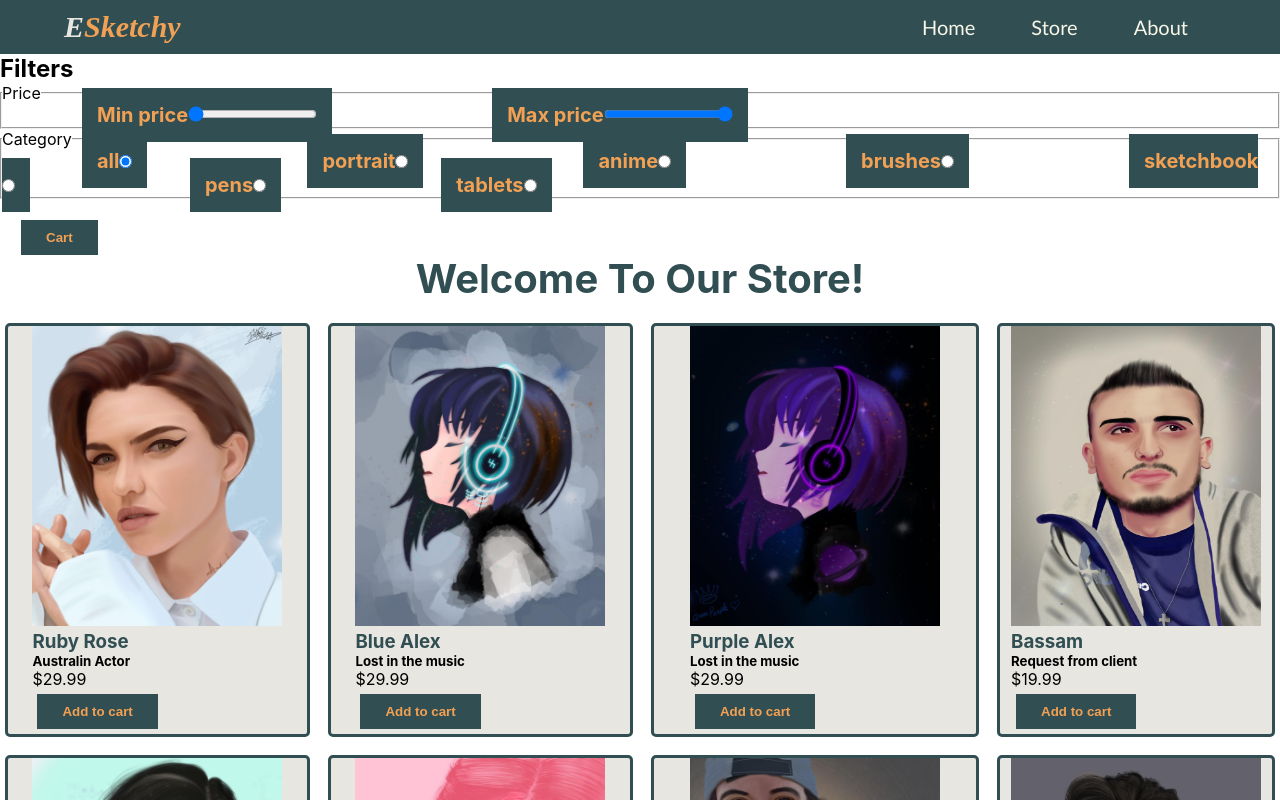
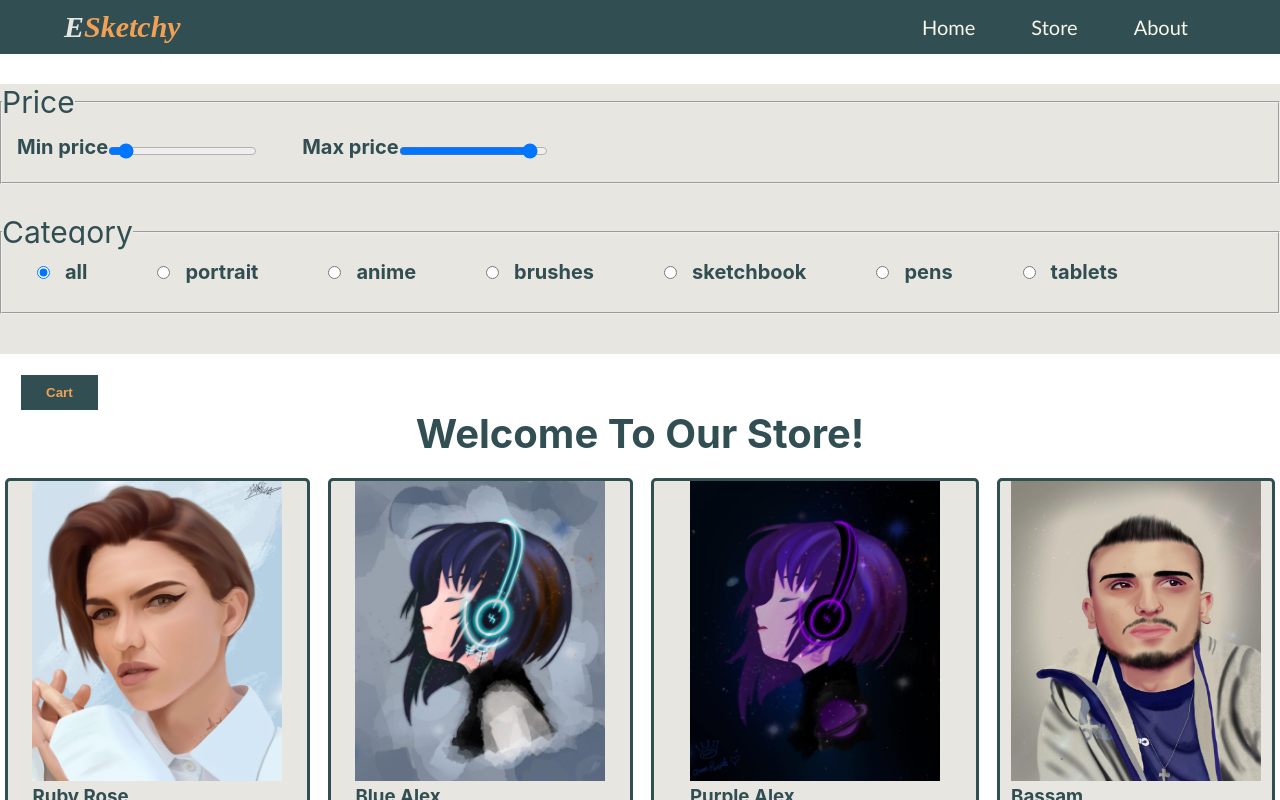
Before and after one commit to WebAhead8/e-Sketchy, a React (Create React App) app in the folder e-sketchy/: page /store in a window 1280 px wide. Shown: the top 800 px of the page. Built offline with nearby package versions, Linux system fonts and the light colour scheme.

Commit message:
fixing store style

```diff
--- a/e-sketchy/src/components/Cart.js
+++ b/e-sketchy/src/components/Cart.js
@@ -21,17 +21,12 @@ function Cart({ totalPrice, array }) {
       <button onClick={() => setToggle(!toggle)}>Cart</button>
       {toggle && (
         <div className="cartdiv">
-          <div>
           <i>Items In Your Cart </i>
           <br />
-            {/* {array.map((item) => {
-              <h7>{item}</h7>;
-            })} */}
           {array}
           <br />$ Total Price :{totalPrice.toFixed(2)}
           <br />
           <a href="checkout">Proceed to checkout</a>
-          </div>
         </div>
       )}
     </div>
--- a/e-sketchy/src/components/CategoryFilter.js
+++ b/e-sketchy/src/components/CategoryFilter.js
@@ -1,4 +1,5 @@
 import React from "react";
+import "../style/Filters.css";
 
 const categories = [
   "all",
@@ -12,11 +13,10 @@ const categories = [
 
 function CategoryFilter({ catFilter, setCatFilter }) {
   return (
-    <fieldset>
+    <fieldset className="filter">
       <legend>Category</legend>
       {categories.map((cat) => (
         <label htmlFor={cat} key={cat}>
-          {cat}
           <input
             type="radio"
             name="categories"
@@ -25,6 +25,7 @@ function CategoryFilter({ catFilter, setCatFilter }) {
             checked={cat === catFilter}
             onChange={(e) => setCatFilter(e.target.value)}
           />
+          {cat}
         </label>
       ))}
     </fieldset>
--- a/e-sketchy/src/components/PriceFilter.js
+++ b/e-sketchy/src/components/PriceFilter.js
@@ -2,11 +2,12 @@ import React from "react";
 
 function PriceFilter({ priceFilter, setPriceFilter }) {
   return (
-    <fieldset>
+    <fieldset className="price">
       <legend>Price</legend>
       <label htmlFor="min-price">
         Min price
         <input
+          className="price-bar"
           type="range"
           id="min-price"
           min="9.99"
@@ -19,6 +20,7 @@ function PriceFilter({ priceFilter, setPriceFilter }) {
       <label htmlFor="max-price">
         Max price
         <input
+          className="price-bar"
           type="range"
           id="max-price"
           min="9.99"
--- a/e-sketchy/src/components/SketchyList.js
+++ b/e-sketchy/src/components/SketchyList.js
@@ -1,7 +1,7 @@
 import React from "react";
 import sketches from "../data";
 import "../style/Store.css";
-
+import "../style/Filters.css";
 function SketchyList({
   setArray,
   setTotalPrice,
--- a/e-sketchy/src/components/Store.js
+++ b/e-sketchy/src/components/Store.js
@@ -12,9 +12,8 @@ function Store() {
   const [array, setArray] = React.useState([]);
   return (
     <main>
-      <section>
-        <h2>Filters</h2>
-        <form>
+      <section className="filters-sec">
+        <form className="filters">
           <PriceFilter
             priceFilter={priceFilter}
             setPriceFilter={setPriceFilter}
--- /dev/null
+++ b/e-sketchy/src/style/Filters.css
@@ -0,0 +1,37 @@
+:root {
+  --bg-color: #314e52;
+  --txt-color: #f2a154;
+  --text-light: #f7f6e7;
+  --text-d: #e7e6e1;
+}
+fieldset .filters {
+  background-color: var(--text-d);
+  color: var(--bg-color);
+}
+.filters label {
+  background-color: var(--text-d);
+  color: var(--bg-color);
+  margin: 30px 20px;
+}
+.filters input {
+  padding: 10px;
+  margin-right: 15px;
+}
+.filters {
+  height: 270px;
+}
+
+.filters fieldset {
+  margin: 30px 0px;
+  height: 100px;
+}
+.price {
+  display: flex;
+  flex-direction: row;
+  height: 200px;
+}
+.price label {
+  display: flex;
+  flex-direction: row;
+  margin: 0;
+}
--- a/e-sketchy/src/style/Store.css
+++ b/e-sketchy/src/style/Store.css
@@ -4,7 +4,11 @@
   --text-light: #f7f6e7;
   --text-d: #e7e6e1;
 }
-
+.filters {
+  background-color: var(--text-d);
+  color: var(--bg-color);
+  font-size: 30px;
+}
 .product {
   margin: 5px;
   background-color: var(--text-d);
@@ -51,11 +55,33 @@
   cursor: pointer;
 }
 .cartdiv {
+  display: flex;
+  justify-content: center;
+  align-items: center;
+  flex-direction: column;
   background-color: rgba(49, 78, 82, 0.8);
   color: var(--txt-color);
+  height: auto;
 }
 .cartdiv i {
   font-size: 30px;
   text-decoration: underline;
   margin: 15px;
 }
+.cartdiv a {
+  display: flex;
+  justify-self: center;
+  text-decoration: none;
+  background-color: var(--bg-color);
+  color: var(--txt-color);
+  padding: 10px 75px;
+  font-weight: bold;
+  width: 100%;
+  position: absolute;
+  bottom: 0;
+  transition: all 0.3s ease 0s;
+}
+.cartdiv a:hover {
+  cursor: pointer;
+  color: var(--text-d);
+}
```
Lines whose indentation alone changed are shown as unchanged.
